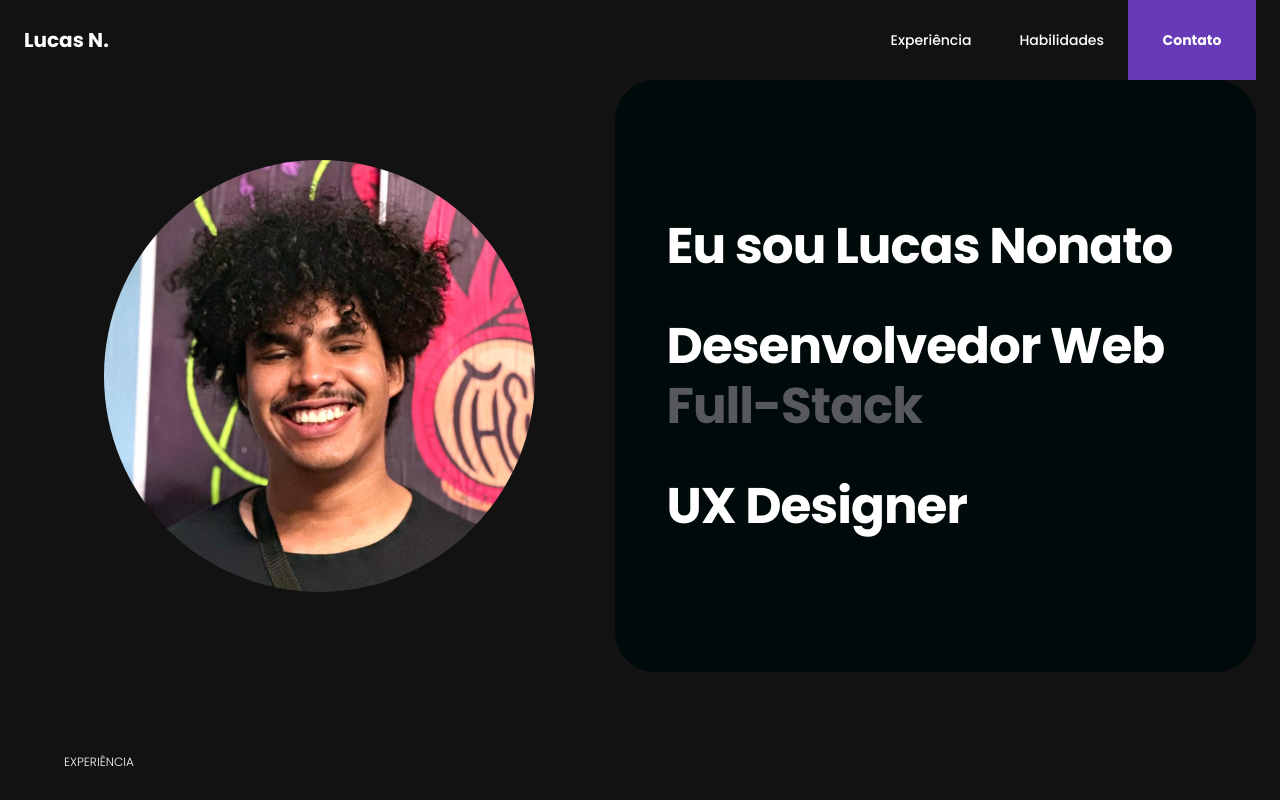
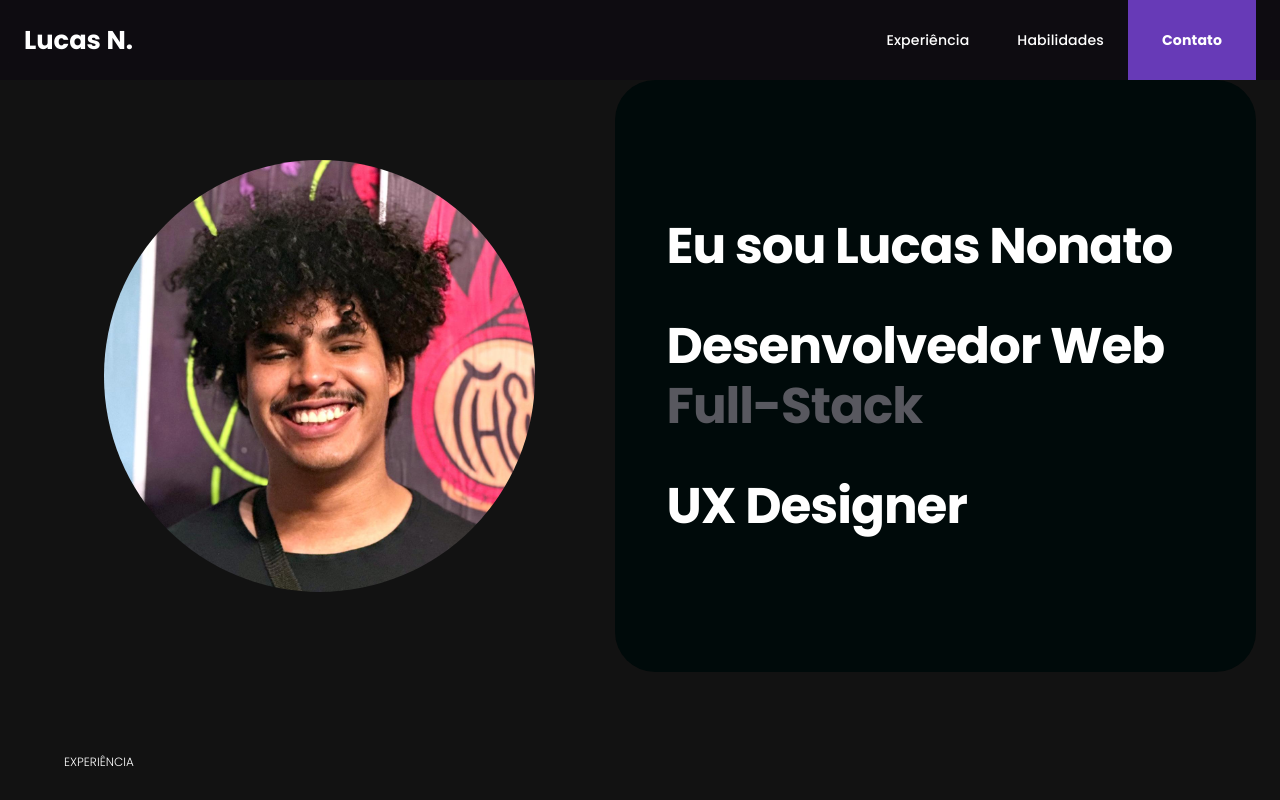
Before and after one commit to Scriblet/portfolio-2025, a React (Vite) app: page / in a window 1280 px wide. Shown: the top 800 px of the page. Built offline with nearby package versions, Linux system fonts and the light colour scheme.

Commit message:
Update header styling and button layout

```diff
--- a/src/pages/header.tsx
+++ b/src/pages/header.tsx
@@ -15,10 +15,20 @@ export default function Header() {
   const onlyLargeScreen = useMediaQuery(theme.breakpoints.down("xl"));
 
   return (
-    <AppBar color="transparent" elevation={0}>
+    <AppBar
+      position="fixed"
+      elevation={0}
+      sx={{
+        backgroundColor: "rgba(11, 6, 19, 0.4)", // Fundo semi-transparente
+        boxShadow: "none",
+        backdropFilter: "blur(10px)",
+        WebkitBackdropFilter: "blur(10px)",
+        zIndex: 1000,
+      }}
+    >
       <Toolbar variant="dense">
         <Typography
-          variant="h6"
+          variant="h4"
           component={Link}
           to="/"
           sx={{
@@ -31,10 +41,28 @@ export default function Header() {
         >
           Lucas N.
         </Typography>
-        <Button color="inherit" sx={{ mx: 0.5, px: 2.5, minHeight: "6vh" }}>
+        <Button
+          color="inherit"
+          sx={{
+            mx: 0.5,
+            px: 2.5,
+            minHeight: "6vh",
+            fontSize: "1.1vw",
+            letterSpacing: 0.15,
+          }}
+        >
           Experiência
         </Button>
-        <Button color="inherit" sx={{ mx: 0.5, px: 2.5, minHeight: "6vh" }}>
+        <Button
+          color="inherit"
+          sx={{
+            mx: 0.5,
+            px: 2.5,
+            minHeight: "6vh",
+            fontSize: "1.1vw",
+            letterSpacing: 0.15,
+          }}
+        >
           Habilidades
         </Button>
         {/* <Button
@@ -51,6 +79,8 @@ export default function Header() {
             marginLeft: "auto",
             boxShadow: "none",
             fontWeight: "bold",
+            fontSize: "1.1vw",
+            letterSpacing: 0.15,
             minHeight: onlySmallScreen
               ? "20vh"
               : onlyMediumScreen
```
Lines whose indentation alone changed are shown as unchanged.
